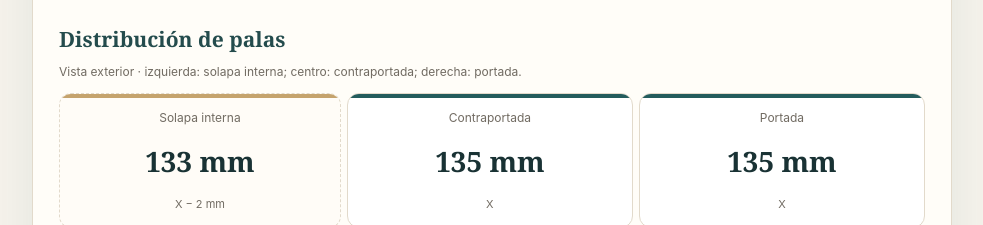
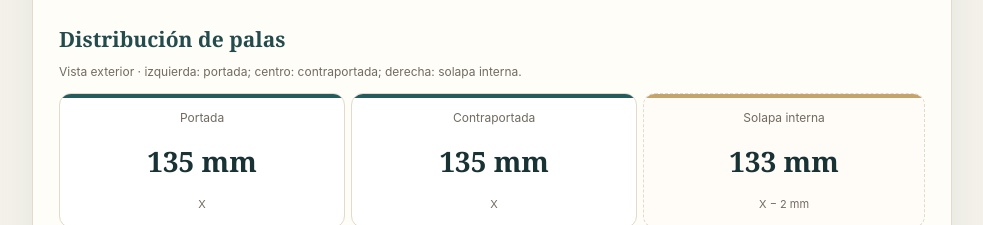
Before and after one commit to judaicadesign/calculadora-cuadriptico, a website: page index.html in a window 1280 px wide. Both pictures are taken after a click on the button "Tríptico · 3 palas". Shown: the part 575-800 px from the top of the page, without its empty margins (148-1131 px from the left). Drawn offline with Linux system fonts and the light colour scheme; a web font is replaced by a local one.

Commit message:
Mirror trifold exterior layout for Hebrew booklets

```diff
--- a/calculator.js
+++ b/calculator.js
@@ -5,7 +5,7 @@
     const count = kind === 'tri' ? 3 : 4;
     const deduction = kind === 'tri' ? 2 : 6;
     const x = mode === 'closed' ? entered : (entered + deduction) / count;
-    const panels = kind === 'tri' ? [x - 2, x, x] : [x, x, x - 2, x - 4];
+    const panels = kind === 'tri' ? [x, x, x - 2] : [x, x, x - 2, x - 4];
     const openWidth = count * x - deduction;
     if (!Number.isFinite(openWidth) || panels.some(n => !Number.isFinite(n) || n <= 0)) throw new Error('La medida es demasiado pequeña para aplicar esta compensación.');
     return { x, panels, openWidth };
@@ -37,9 +37,9 @@
     $('helper').textContent = mode === 'closed' ? 'X es el ancho de la portada y la contraportada.' : 'Se obtiene X a partir del ancho total, incluyendo la compensación de las solapas.';
     $('resultLabel').textContent = mode === 'closed' ? 'Ancho total abierto' : 'Ancho cerrado (portada)';
     $('measure').min = mode === 'closed' ? (tri ? '2.01' : '4.01') : (tri ? '4.01' : '10.01');
-    $('orientation').textContent = tri ? 'Vista exterior · izquierda: solapa interna; centro: contraportada; derecha: portada.' : 'Vista exterior · tapa, contratapa y dos solapas internas.';
+    $('orientation').textContent = tri ? 'Vista exterior · izquierda: portada; centro: contraportada; derecha: solapa interna.' : 'Vista exterior · tapa, contratapa y dos solapas internas.';
     $('note').textContent = tri
-      ? 'Tríptico envolvente: solo la solapa interna se reduce 2 mm. Distribución exterior: X − 2 / X / X. La tolerancia puede variar según gramaje, plastificado, hendido y criterio de la imprenta. Confirmar medidas antes de producción.'
+      ? 'Tríptico envolvente: solo la solapa interna se reduce 2 mm. Distribución exterior: X / X / X − 2. La tolerancia puede variar según gramaje, plastificado, hendido y criterio de la imprenta. Confirmar medidas antes de producción.'
       : 'Cuadríptico envolvente: reducción progresiva de 2 mm. Distribución: X / X / X − 2 / X − 4. La tolerancia puede variar según gramaje, plastificado, hendido y criterio de la imprenta. Confirmar medidas antes de producción.';
     let result;
     try { result = current(); } catch (e) {
@@ -47,13 +47,13 @@
       $('mainResult').textContent = '—'; $('formula').textContent = 'Ingresá una medida válida para calcular.'; $('closedChip').textContent = 'Cerrado: —'; $('diagram').replaceChildren(); return;
     }
     $('error').style.display = 'none'; $('measure').removeAttribute('aria-invalid');
-    const labels = tri ? ['Solapa interna','Contraportada','Portada'] : ['Tapa','Contratapa','1.ª solapa interna','2.ª solapa interna'];
-    const rules = tri ? ['X − 2 mm','X','X'] : ['X','X','X − 2 mm','X − 4 mm'];
+    const labels = tri ? ['Portada','Contraportada','Solapa interna'] : ['Tapa','Contratapa','1.ª solapa interna','2.ª solapa interna'];
+    const rules = tri ? ['X','X','X − 2 mm'] : ['X','X','X − 2 mm','X − 4 mm'];
     $('diagram').replaceChildren();
     $('diagram').style.gridTemplateColumns = result.panels.map(n => n + 'fr').join(' ');
     $('diagram').setAttribute('aria-label', 'Distribución de palas del ' + (tri ? 'tríptico' : 'cuadríptico'));
     result.panels.forEach((n,i) => {
-      const panel = document.createElement('div'); panel.className = 'panel' + ((tri ? i===0 : i>1) ? ' flap' : '');
+      const panel = document.createElement('div'); panel.className = 'panel' + ((tri ? i===2 : i>1) ? ' flap' : '');
       for (const [className, text] of [['panel-name',labels[i]],['panel-value',fmt(n)+' mm'],['panel-rule',rules[i]]]) {
         const line = document.createElement('div'); line.className = className; line.textContent = text; panel.append(line);
       }
--- a/index.html
+++ b/index.html
@@ -439,7 +439,7 @@
     <footer>Judaica Design® · Herramienta para maquetación</footer>
   </main>
 
-  <script src="calculator.js?v=20261007-folletos"></script>
+  <script src="calculator.js?v=20261007-hebrew"></script>
 <script src="jd-embed.js?v=20261007-tools"></script>
 </body>
 </html>
```
Also changed, not shown: tests/calculator.cjs (+2 -2 lines).
